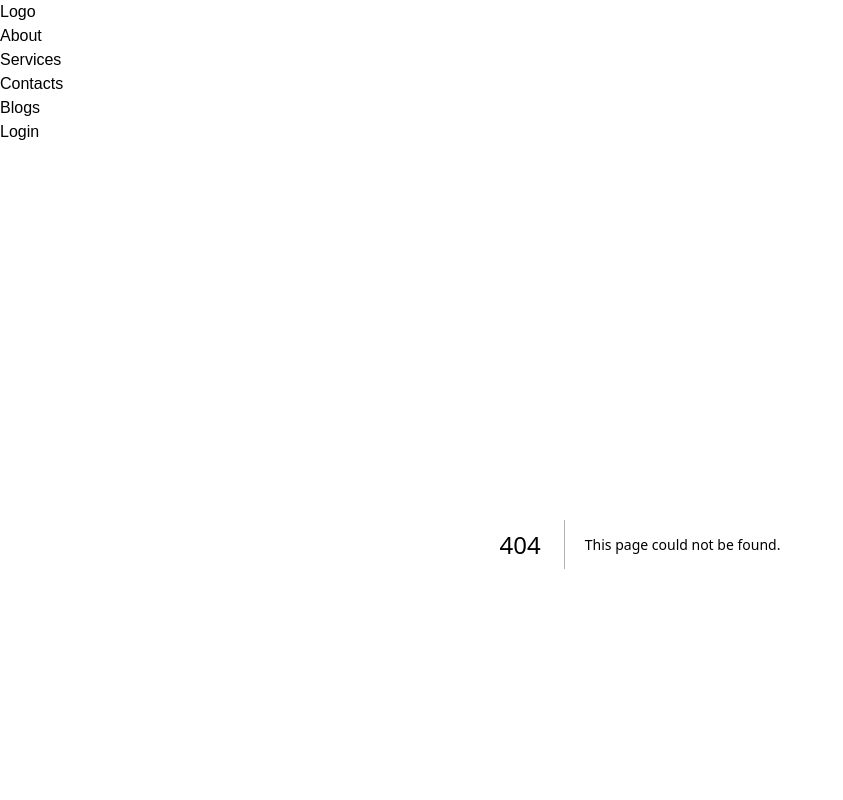
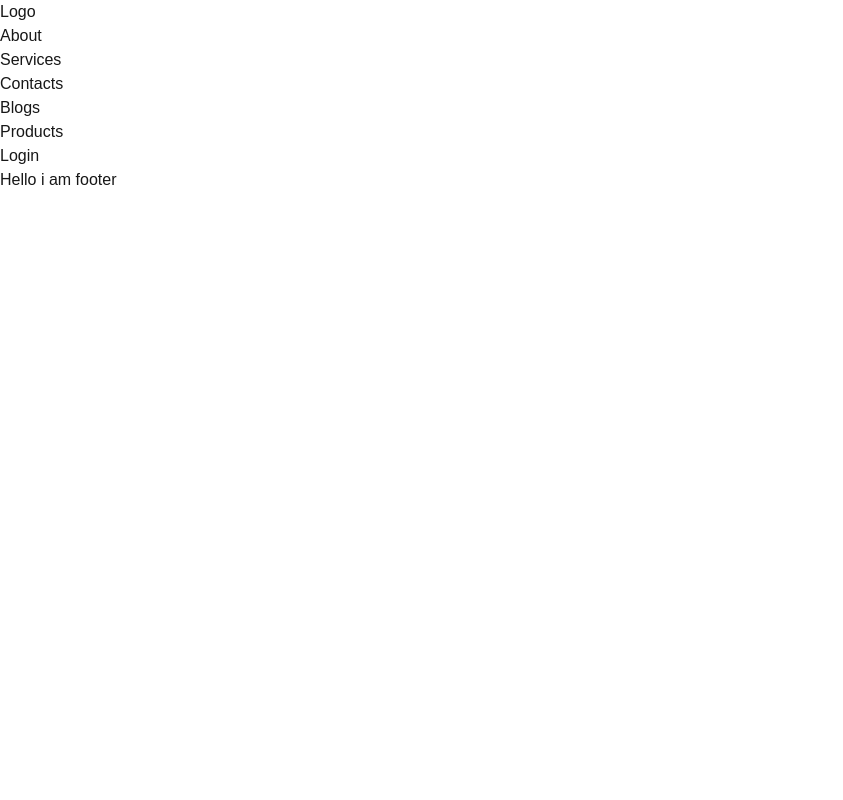
Before and after one commit to tanimistiak/next-js, a Next.js app: page /products in a window 1280 px wide. Before the commit this address had no page. Shown: the top 800 px of the page, without its empty margins (0-843 px from the left). Built offline with nearby package versions, Linux system fonts and the light colour scheme.

Commit message:
catch-all-segments

```diff
--- /dev/null
+++ b/src/app/products/[...categories]/page.jsx
@@ -0,0 +1,13 @@
+"use client";
+import { usePathname } from "next/navigation";
+import { useRouter } from "next/navigation";
+import React from "react";
+
+export default function Categories({ params }) {
+  const router = useRouter();
+  const pathName = usePathname();
+  //   console.log(params?.categories);
+  console.log(router);
+  //   console.log(slug);
+  return <div></div>;
+}
--- /dev/null
+++ b/src/app/products/page.jsx
@@ -0,0 +1,5 @@
+import React from "react";
+
+export default function Products() {
+  return <div>I am product</div>;
+}
--- a/src/components/Navbar/Navbar.jsx
+++ b/src/components/Navbar/Navbar.jsx
@@ -24,6 +24,10 @@ const Navbar = () => {
       title: "Blogs",
       path: "/blogs",
     },
+    {
+      title: "Products",
+      path: "/products",
+    },
   ];
   const router = useRouter();
 
```
